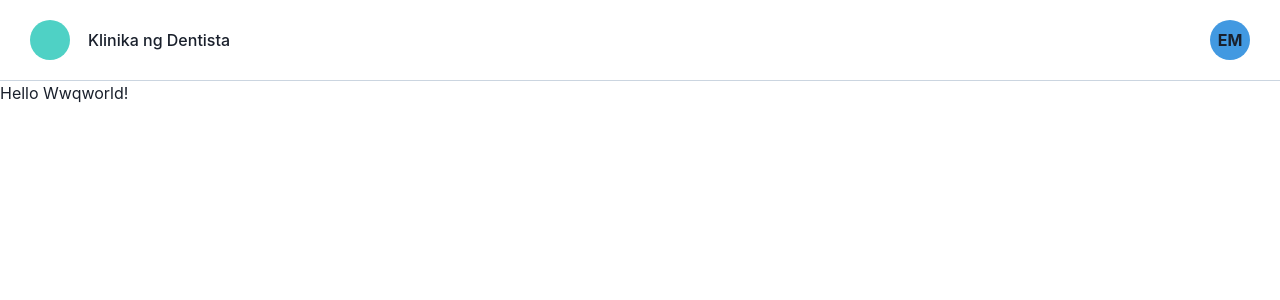
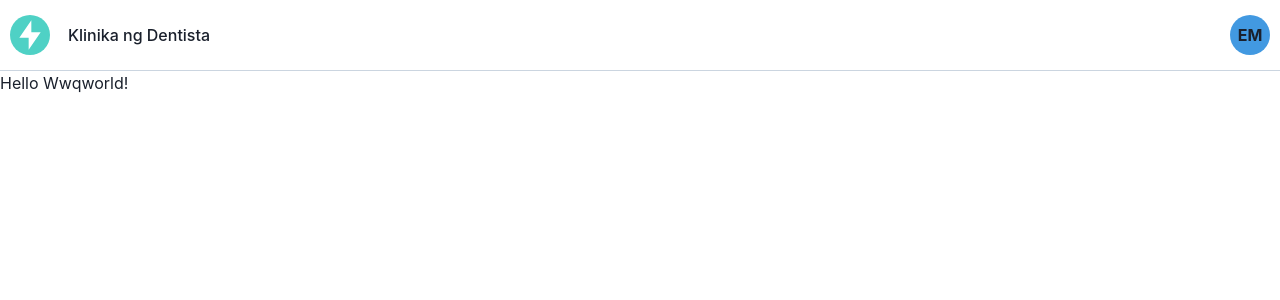
Before and after one commit to sepiisagun/knddras-employees, a Next.js app: page / in a window 1280 px wide. Shown: the top 300 px of the page. Built offline with nearby package versions, Linux system fonts and the light colour scheme.

Commit message:
Fixed Navigation padding to fil the design and added Navigation Icon

```diff
--- a/src/modules/navbar/NavBar.js
+++ b/src/modules/navbar/NavBar.js
@@ -1,24 +1,31 @@
-import { Box, Flex, HStack, Spacer } from "@chakra-ui/react";
+import { Box, Flex, HStack, Icon, Spacer } from "@chakra-ui/react";
 import React from "react";
+import { RiFlashlightFill } from "react-icons/ri";
 
 const NavBar = () => {
 	const iconsize = "40px";
+	const px = "10px";
+	const py = "15px";
 	return (
 		<Flex
 			alignItems="center"
 			borderBottom="1px"
 			borderBottomColor="gray.300"
-			px="30px"
-			py="20px"
+			px={px}
+			py={py}
 		>
 			<HStack>
-				<Box
+				<Flex
+					alignItems="center"
 					bg="teal.300"
 					borderRadius="50px"
 					h={iconsize}
+					justifyContent="center"
 					mr="10px"
 					w={iconsize}
-				/>
+				>
+					<Icon as={RiFlashlightFill} color="white" h={8} w={8} />
+				</Flex>
 				<Box fontWeight="medium">Klinika ng Dentista</Box>
 			</HStack>
 			<Spacer />
```
